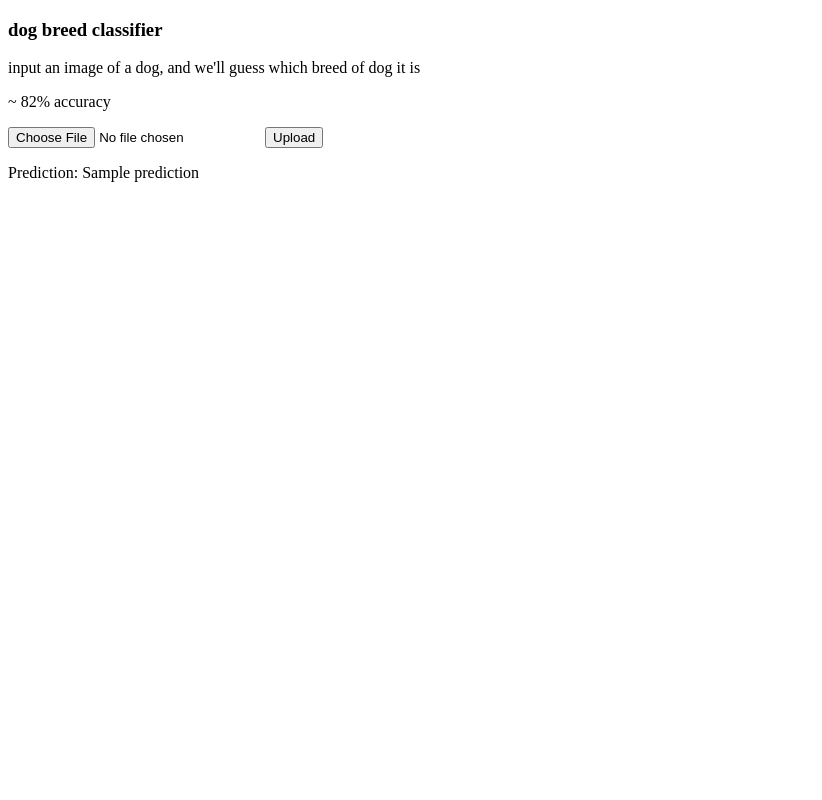
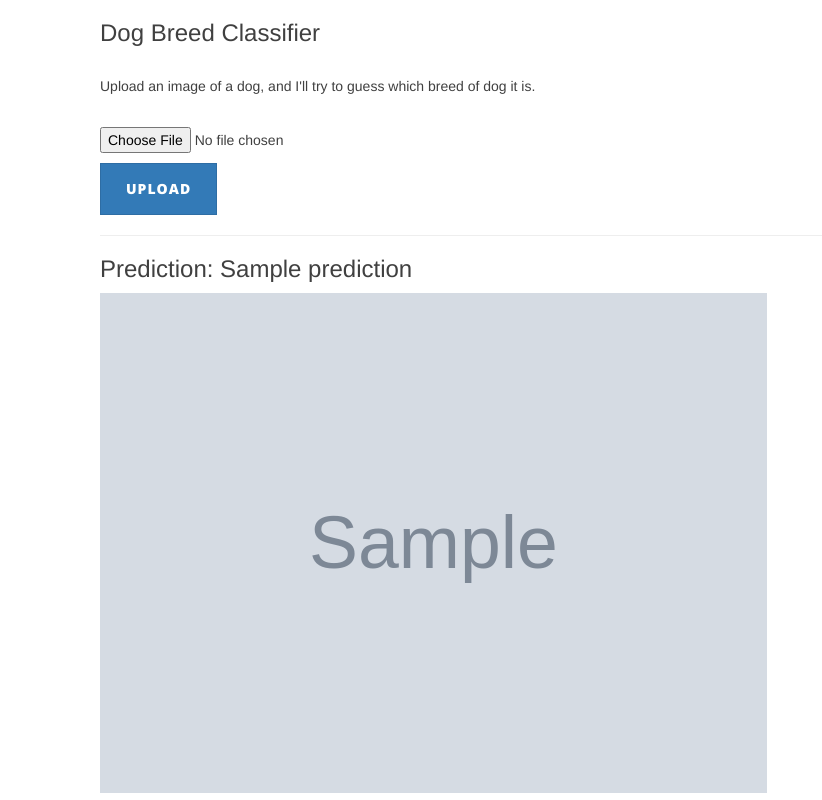
Before and after one commit to bkupfer/bkuepfer, a Django app: template landing/templates/dog_classifier.html in a window 1280 px wide. Shown: the whole page, without its empty margins (0-822 px from the left). Run offline with Django 3.2, Linux system fonts and the light colour scheme; the template is opened without the code that fills it: most values are stand-ins (such as "Sample title", 1, 10 or a date in 2020); grey boxes marked "Sample" are stand-in pictures; some libraries are stand-ins or nearby versions.

Commit message:
frontend renders procesed image without saving it

```diff
--- a/landing/templates/dog_classifier.html
+++ b/landing/templates/dog_classifier.html
@@ -1,20 +1,44 @@
 <!DOCTYPE html>
 <html lang="en">
 <head>
-    <meta charset="UTF-8">
-    <title>bkupfer</title>
+    <meta charset="utf-8">
+    <meta http-equiv="X-UA-Compatible" content="IE=edge">
+    <meta name="viewport" content="width=device-width, initial-scale=1">
+    <meta name="description" content="bernardo küpfer besa">
+    <meta name="author" content="bkupfer">
+
+    <title>bküpfer</title>
+
+    <!-- Bootstrap Core CSS -->
+    <link rel="stylesheet" href="https://maxcdn.bootstrapcdn.com/bootstrap/4.0.0/css/bootstrap.min.css" integrity="sha384-Gn5384xqQ1aoWXA+058RXPxPg6fy4IWvTNh0E263XmFcJlSAwiGgFAW/dAiS6JXm" crossorigin="anonymous">
+    <link href="static/css/bootstrap.css" rel="stylesheet">
+    <link href="static/css/clean-blog.css" rel="stylesheet">
+    <script src="https://code.jquery.com/jquery-3.2.1.slim.min.js" integrity="sha384-KJ3o2DKtIkvYIK3UENzmM7KCkRr/rE9/Qpg6aAZGJwFDMVNA/GpGFF93hXpG5KkN" crossorigin="anonymous"></script>
+    <script src="https://cdnjs.cloudflare.com/ajax/libs/popper.js/1.12.9/umd/popper.min.js" integrity="sha384-ApNbgh9B+Y1QKtv3Rn7W3mgPxhU9K/ScQsAP7hUibX39j7fakFPskvXusvfa0b4Q" crossorigin="anonymous"></script>
+    <script src="https://maxcdn.bootstrapcdn.com/bootstrap/4.0.0/js/bootstrap.min.js" integrity="sha384-JZR6Spejh4U02d8jOt6vLEHfe/JQGiRRSQQxSfFWpi1MquVdAyjUar5+76PVCmYl" crossorigin="anonymous"></script>
+
+    <!-- Custom Fonts -->
+    <link href="http://maxcdn.bootstrapcdn.com/font-awesome/4.1.0/css/font-awesome.min.css" rel="stylesheet" type="text/css">
+    <link href='http://fonts.googleapis.com/css?family=Lora:400,700,400italic,700italic' rel='stylesheet' type='text/css'>
+    <link href='http://fonts.googleapis.com/css?family=Open+Sans:300italic,400italic,600italic,700italic,800italic,400,300,600,700,800' rel='stylesheet' type='text/css'>
+
+    <link rel="shortcut icon" type="image/png" href="static/favicon.ico">
 </head>
 <body>
-    <div class="container">
-        <h3>dog breed classifier</h3>
-        <p>input an image of a dog, and we'll guess which breed of dog it is</p>
-        <p>~ 82% accuracy</p>
+<div class="container">
+    <div class="col-md-12">
+
+        <h3>Dog Breed Classifier</h3>
+        <p>Upload an image of a dog, and I'll try to guess which breed of dog it is.</p>
         <form method="post" enctype="multipart/form-data">
             {% csrf_token %}
-            <input type="file" name="myfile">
-            <button type="submit">Upload</button>
+            <input type="file" accept="image/*" name="dog_image">
+            <button type="submit" class="btn btn-primary mt-3">Upload</button>
         </form>
-        <p>Prediction: {{ prediction }}</p>
+        <hr>
+        <h3>Prediction: {{ prediction }}</h3>
+        <img src="{{ img_uri }}" type="text" alt="" height="500px">
     </div>
+</div>
 </body>
 </html>
```
Also changed, not shown: dog_classifier/dog_classifier.py (+13 -6 lines), landing/views.py (+19 -6 lines).
